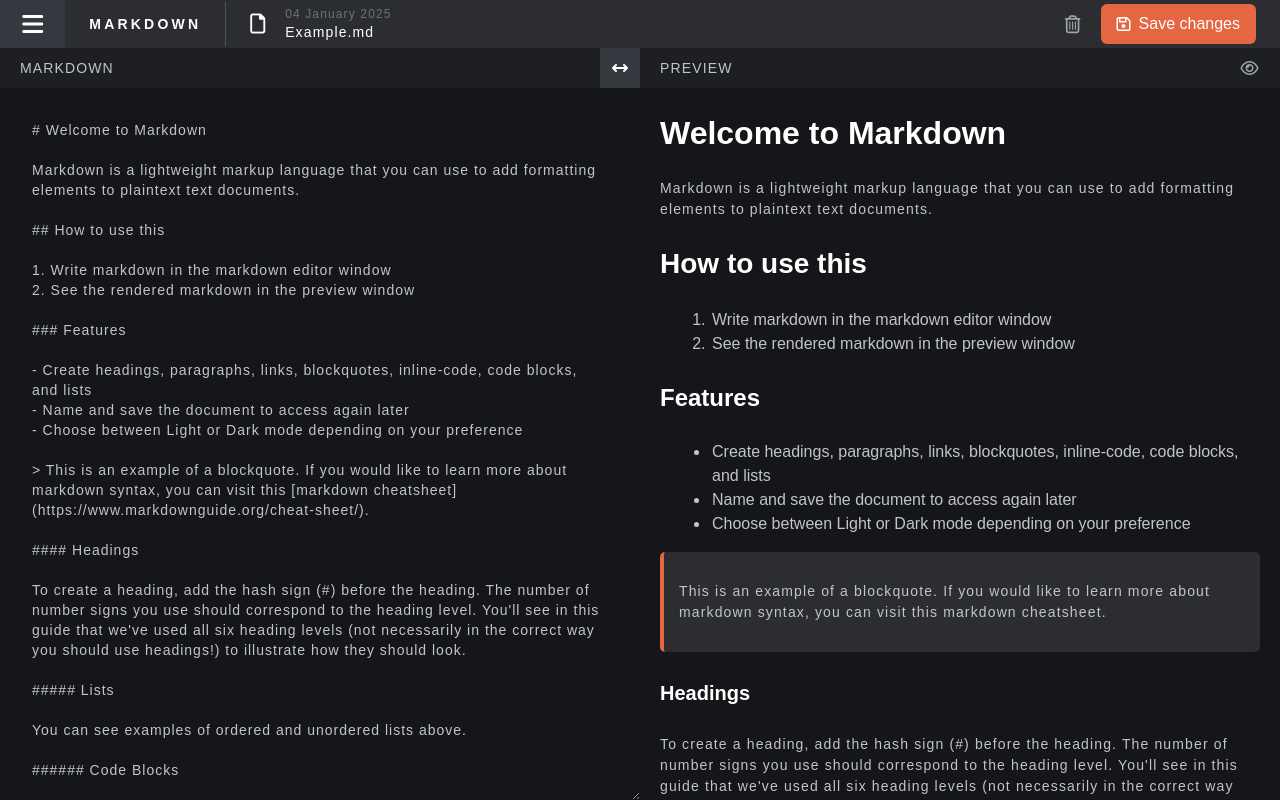
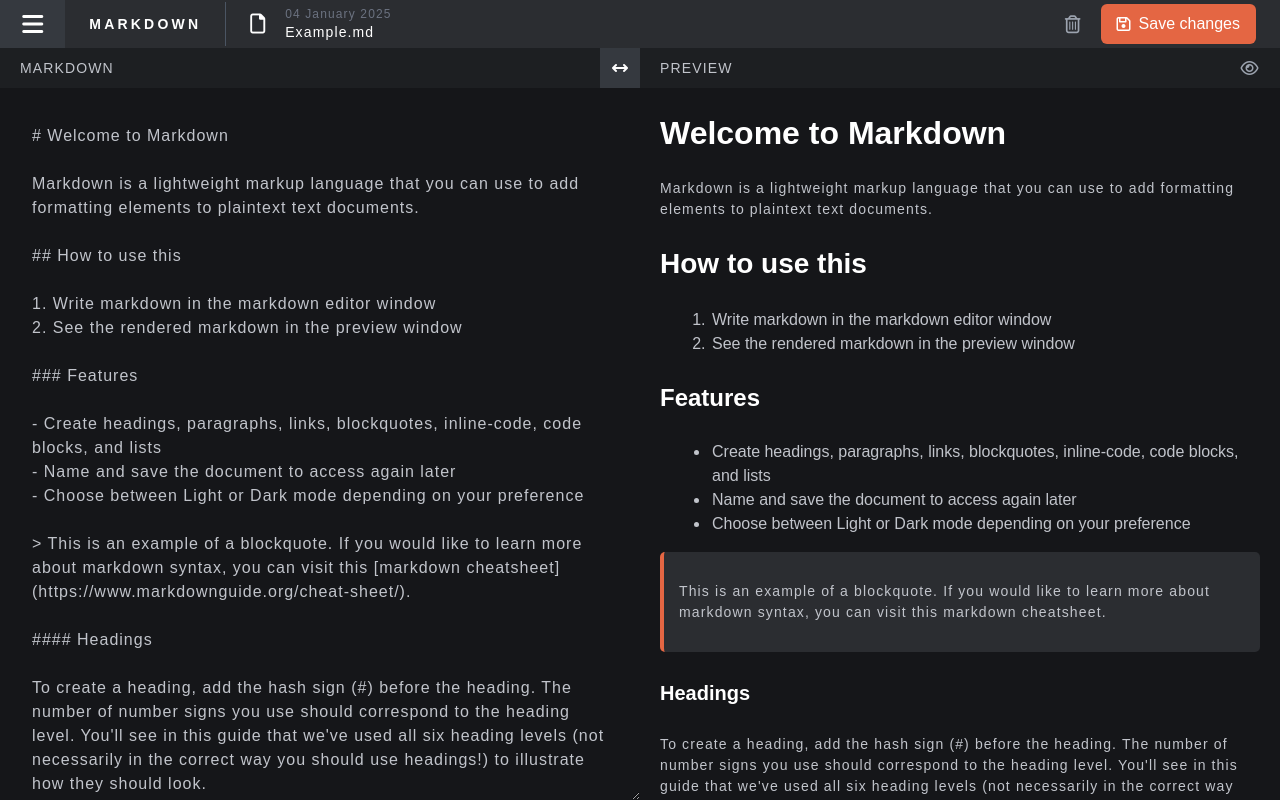
Before and after one commit to DuyNguyen16/Markdown-Editor, a React (Vite) app: page / in a window 1280 px wide. Built offline with nearby package versions, Linux system fonts and the light colour scheme.

Commit message:
update text

```diff
--- a/src/frontend/pages/EditPage.tsx
+++ b/src/frontend/pages/EditPage.tsx
@@ -64,7 +64,7 @@ const EditPage = () => {
                             <p>MARKDOWN</p>
                         </div>
                         <textarea
-                            className="w-full flex-1 bg-DBG border-none p-3 px-8 text-sm focus:outline-none text-colour-gray tracking-[1px]"
+                            className="w-full flex-1 bg-DBG border-none p-3 px-8 text-[16px] focus:outline-none text-colour-gray tracking-[1px]"
                             value={markdown}
                             onChange={handleMarkdownChange}
                         ></textarea>
```
